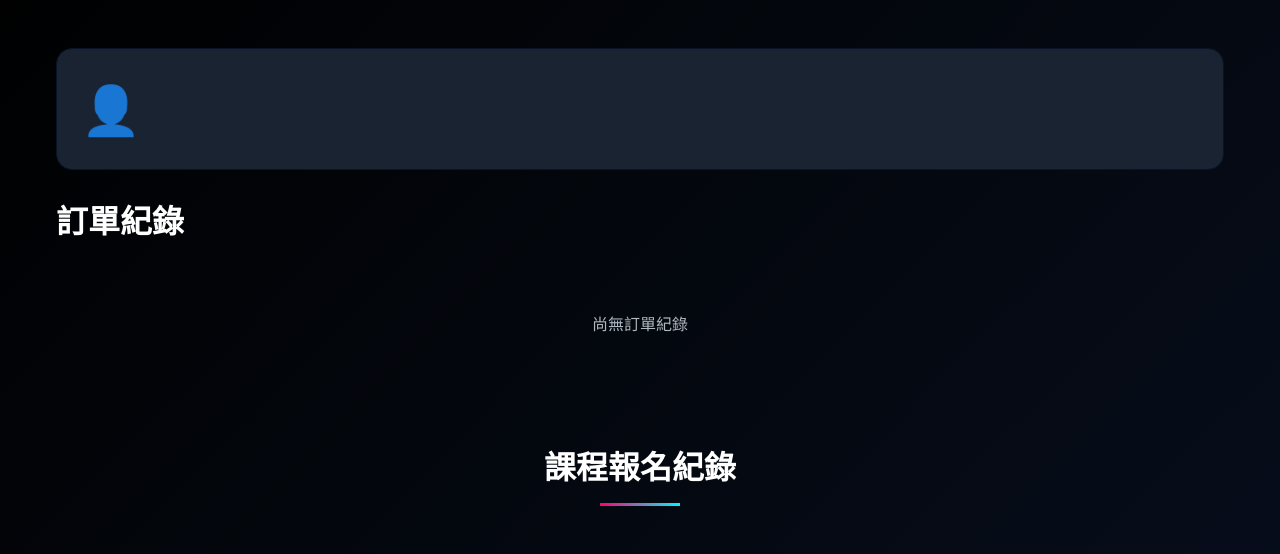
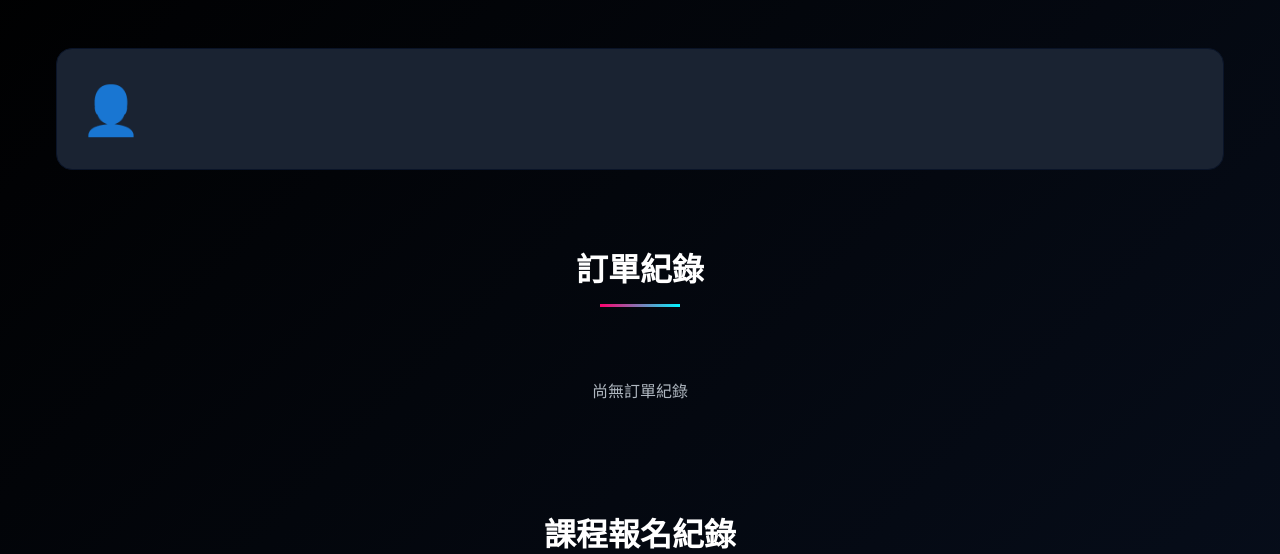
Before and after one commit to sam029031/dj_drop_the_beat, a FastAPI app: template templates/profile.html in a window 1280 px wide. Shown: the part 102-656 px from the top of the page. Run offline with FastAPI, Linux system fonts and the light colour scheme; the template is opened without the code that fills it, so the values that code supplies are empty.

Commit message:
Update profile.html

```diff
--- a/templates/profile.html
+++ b/templates/profile.html
@@ -164,7 +164,7 @@
             </div>
         </div>
 
-        <h2 style="margin-bottom: var(--spacing-lg);">訂單紀錄</h2>
+        <h2 class="section-title">訂單紀錄</h2>
 
         {% if orders %}
         <table class="orders-table">
```
